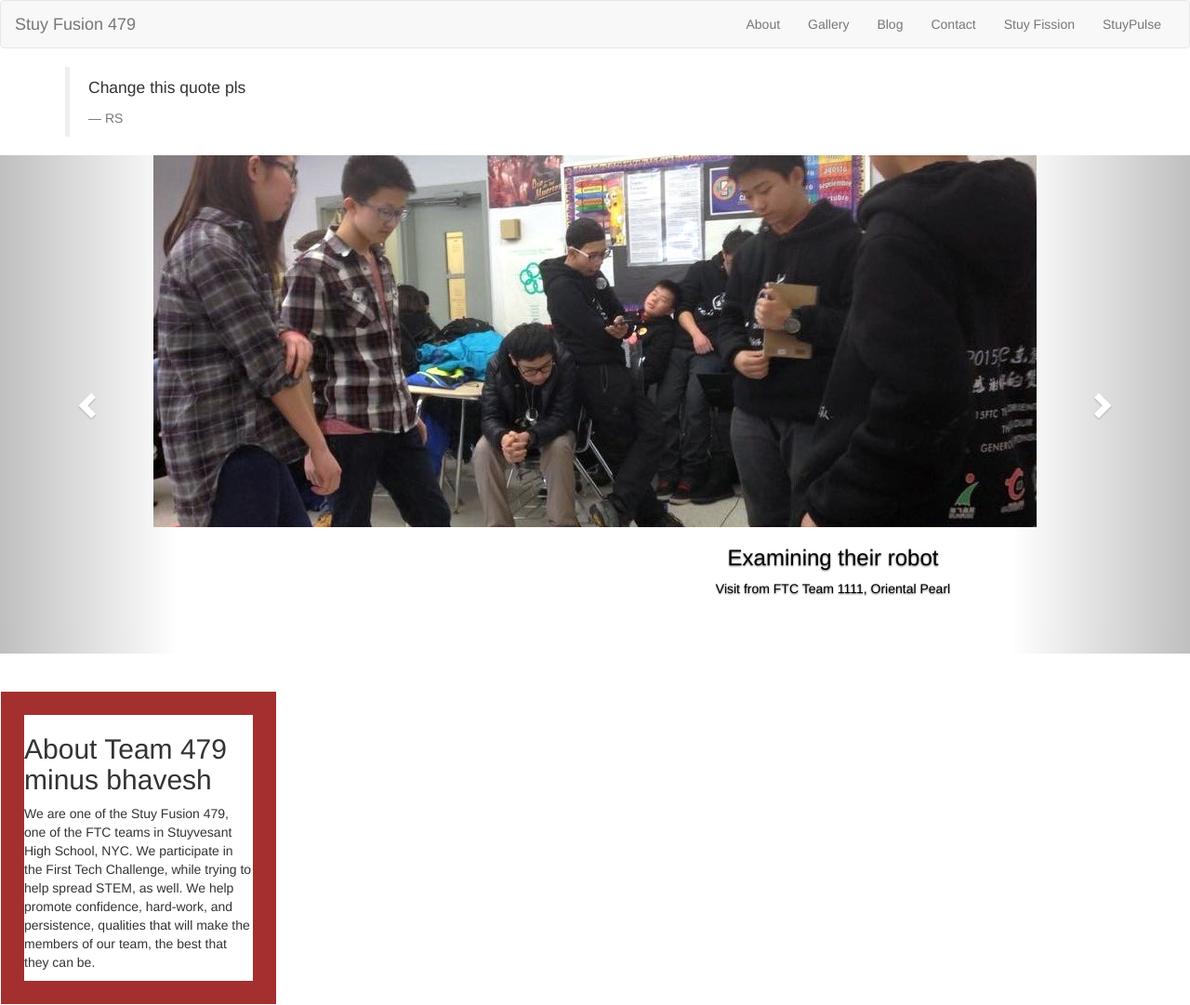
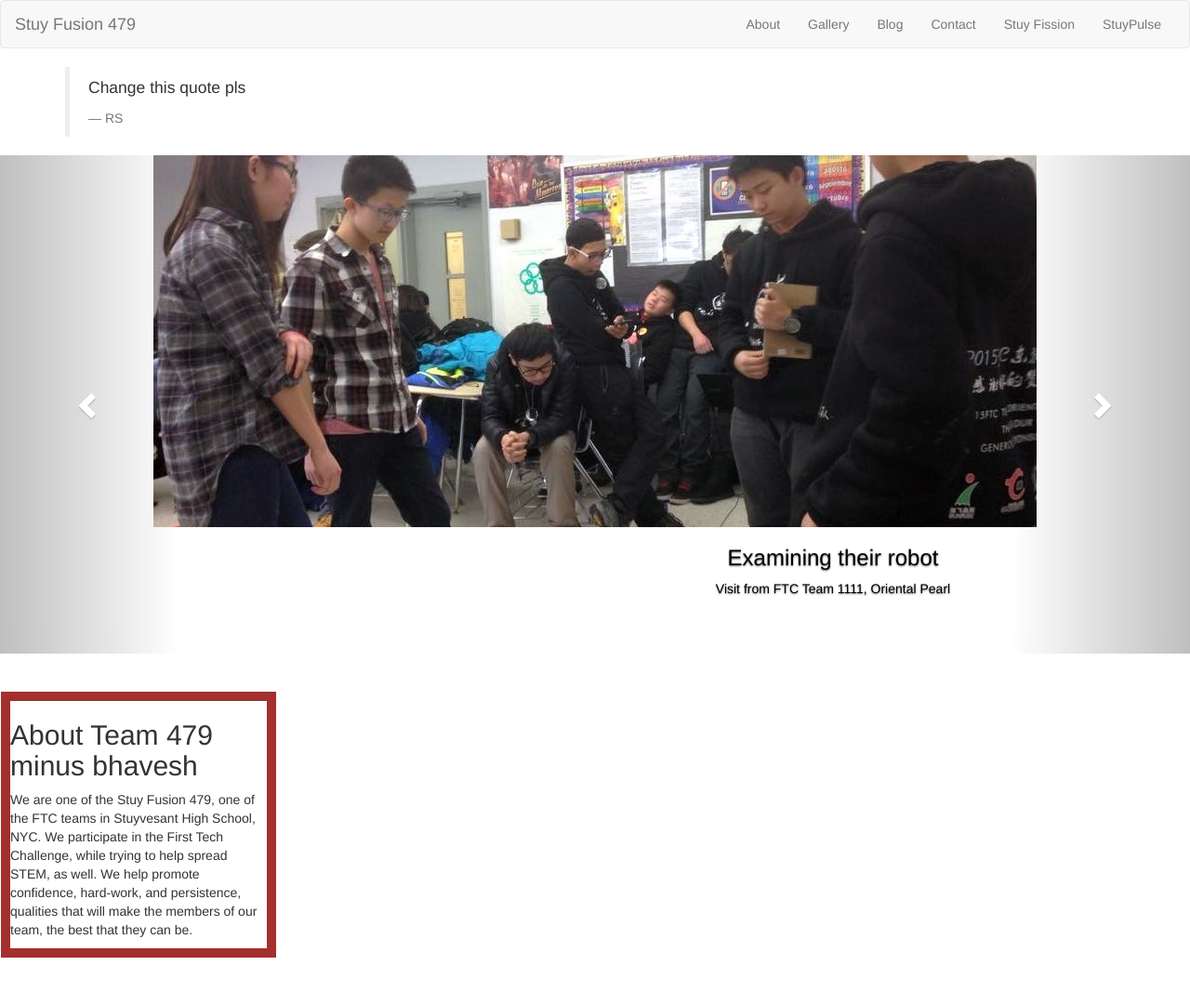
Before and after one commit to stuyfusion/stuyfusion.github.io, a Jekyll site: the page built from index.html, in a window 1280 px wide. Shown: the whole page at 93% size. Built offline with Jekyll 4.4.1, drawn with Linux system fonts in a browser that asks for light colours; nearby versions of some CDN libraries; after the commit the page ends 1031 px from its top, so only the background shows below that.

Commit message:
Update index.html

```diff
--- a/index.html
+++ b/index.html
@@ -87,7 +87,7 @@ layout: default
 <br>
 <div class="row">
   <div class="col-md-3" style="border:1px solid #FFFFFF;" >
-    <div class="aboutcolumn" style="border:25px solid #A32F2F;">
+    <div class="aboutcolumn" style="border:10px solid #A32F2F;">
     <h2>About Team 479 minus bhavesh</h2>
     <p>We are one of the Stuy Fusion 479, one of the FTC teams
 in Stuyvesant High School, NYC. We participate in the First
```
